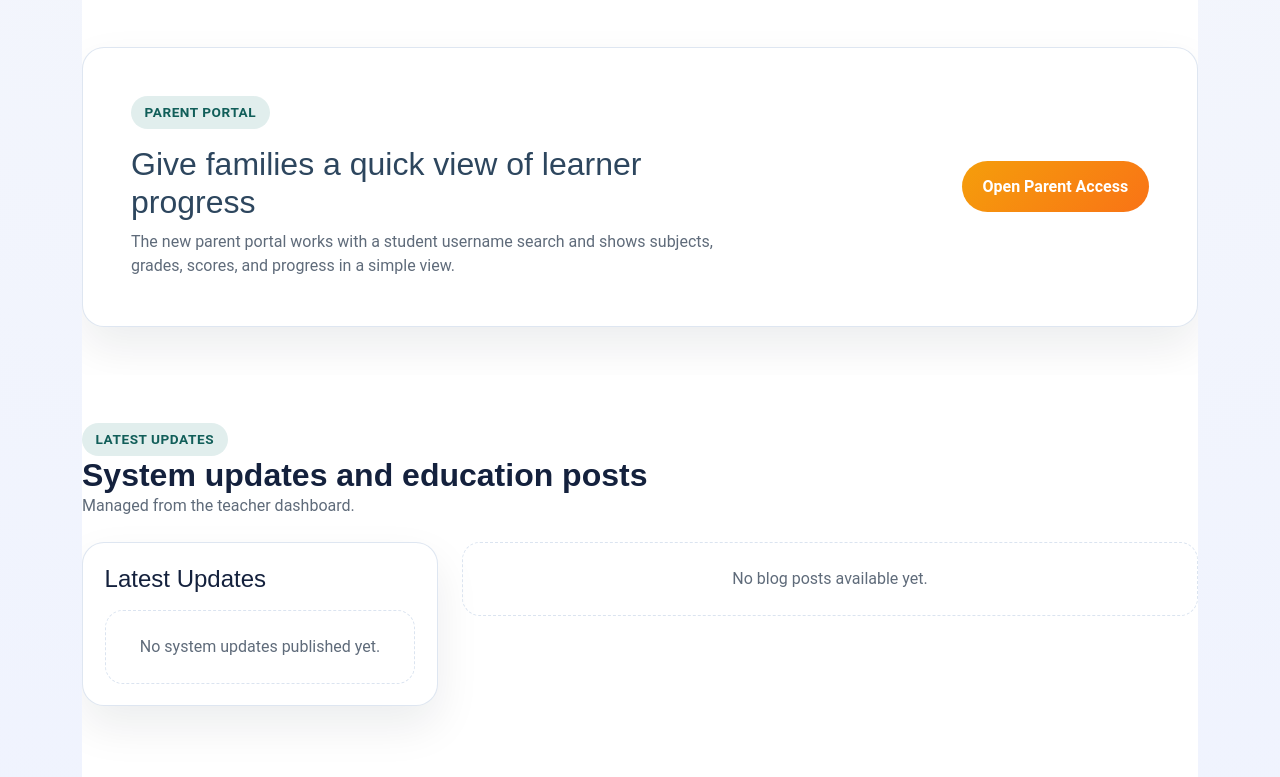
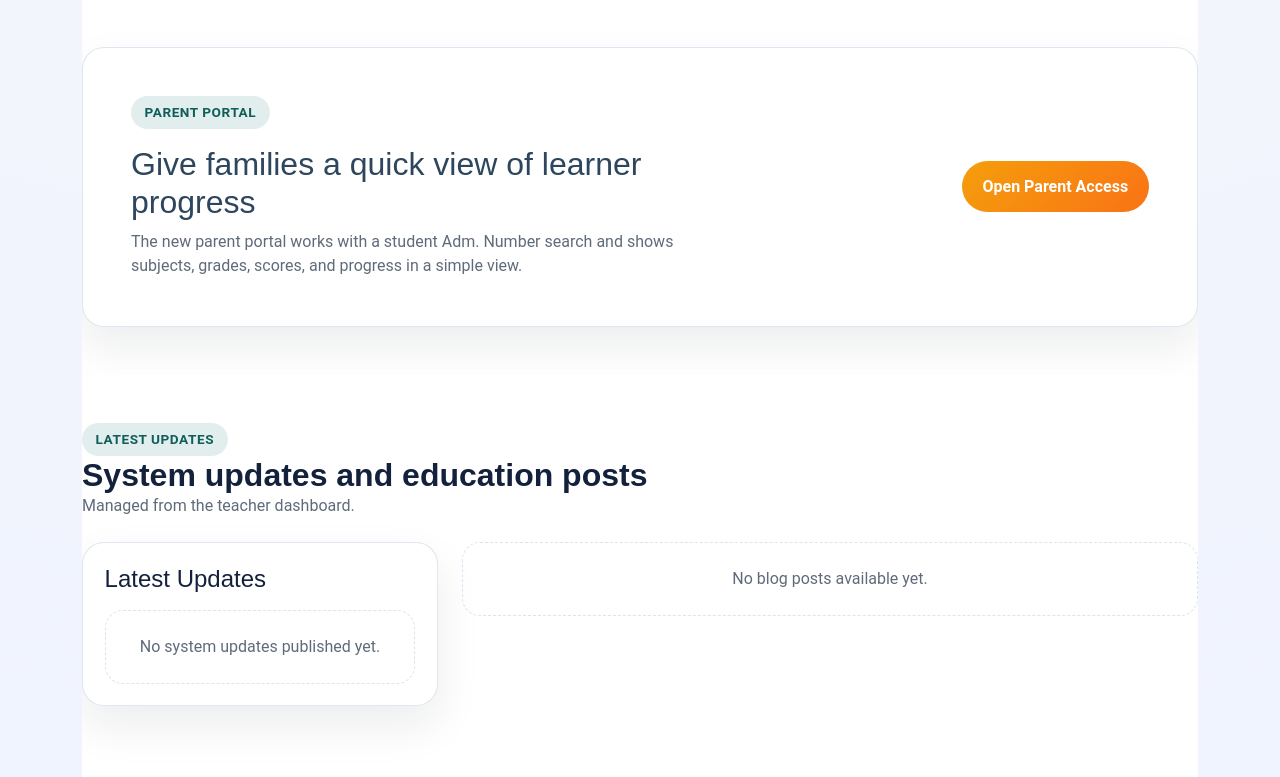
Before and after one commit to kipmilton/rose, a Django app: page / in a window 1280 px wide. Shown: the part 1719-2496 px from the top of the page. Run offline with Django 5.2, Linux system fonts and the light colour scheme; data comes from the database, SQL or seed files in the repository; data that the repository does not hold is empty; some libraries are stand-ins or nearby versions.

Commit message:
assignment added

```diff
--- a/templates/accounts/register.html
+++ b/templates/accounts/register.html
@@ -46,7 +46,7 @@
               </form>
 
               <div class="text-center mt-3">
-                <a href="{% url 'myapp:login_page' %}">Already have an account? Log in</a>
+                <p>Already have an account? <a href="{% url 'myapp:login_page' %}">Log in</a></p>
               </div>
             </div>
           </div>
--- a/templates/index.html
+++ b/templates/index.html
@@ -165,7 +165,7 @@
       <div class="col-lg-7">
         <span class="lms-kicker">Parent Portal</span>
         <h2 class="mt-3">Give families a quick view of learner progress</h2>
-        <p class="lms-muted mb-0">The new parent portal works with a student username search and shows subjects, grades, scores, and progress in a simple view.</p>
+        <p class="lms-muted mb-0">The new parent portal works with a student Adm. Number search and shows subjects, grades, scores, and progress in a simple view.</p>
       </div>
       <div class="col-lg-5 text-lg-end">
         <a href="{% url 'myapp:parent_portal' %}" class="lms-btn lms-btn-warm">Open Parent Access</a>
```
